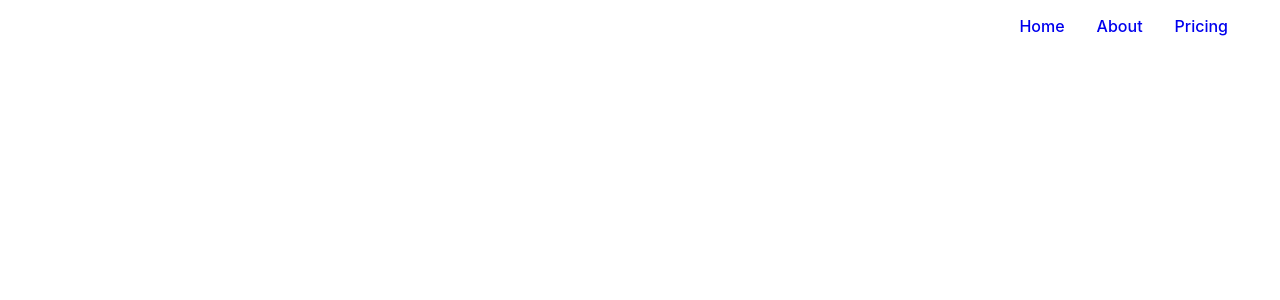
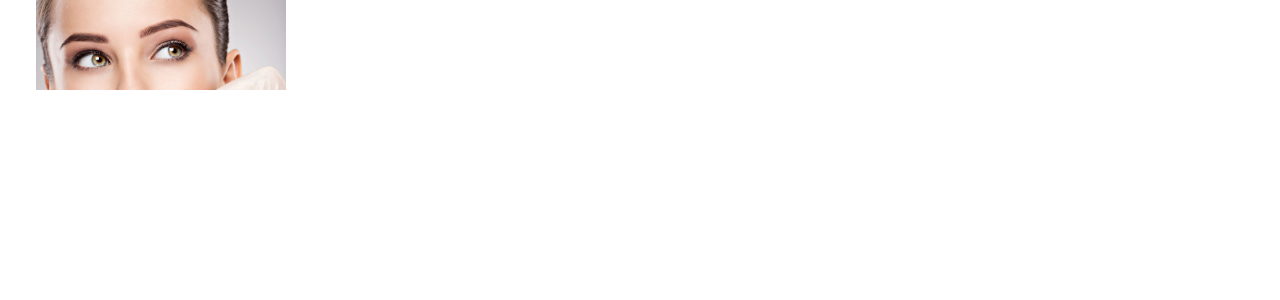
Before and after one commit to Laith1632/botox-react, a React (Create React App) app: page / in a window 1280 px wide. Shown: the top 300 px of the page. Built offline with nearby package versions, Linux system fonts and the light colour scheme.

Commit message:
added to navbar

```diff
--- a/src/components/Navbar.css
+++ b/src/components/Navbar.css
@@ -17,6 +17,10 @@
     margin: auto;
     height: 100;
     padding: 0 1rem;
+}
+
+.header .nav-menu a {
+    color: white;
 }
 
 .header .navbar img {
@@ -59,7 +63,7 @@
     .nav-menu{
         position: fixed;
         left: -100%;
-        top: 5rem;
+        top: 90px;
         flex-direction: column;
         background-color: rgba(0,0,0,.9);
         width: 100%;
--- a/src/components/Navbar.js
+++ b/src/components/Navbar.js
@@ -7,17 +7,19 @@
 
 const Navbar = () => {
 const [click, setClick] =useState(false)
+
 const handleClick = () => setClick(!click)
 
   return (
     <div className='header'>
             <nav className='navbar'>
-                {/* <a href='/' className='logo'>
+                <a href='/' className='logo'>
                     <img src={logo} alt='logo'/>
-                </a> */}
+                </a>
                 <div classname='hamburger' onClick={handleClick}>
                     {click ? (<FaTimes size={30} style={{color: '#fffff'}}/>) :
                     (<FaBars size={30} style={{color: '#ffffff'}}/> )}
+
                 </div>
                     <ul className={click ? "nav-menu active" : "nav-menu"}>
                         <li className='nav-item'>
--- a/src/index.css
+++ b/src/index.css
@@ -19,6 +19,8 @@
     sans-serif;
   -webkit-font-smoothing: antialiased;
   -moz-osx-font-smoothing: grayscale;
+  font-size: 1.2rem;
+  line-height: 1.2;
 }
 
 code {
```
